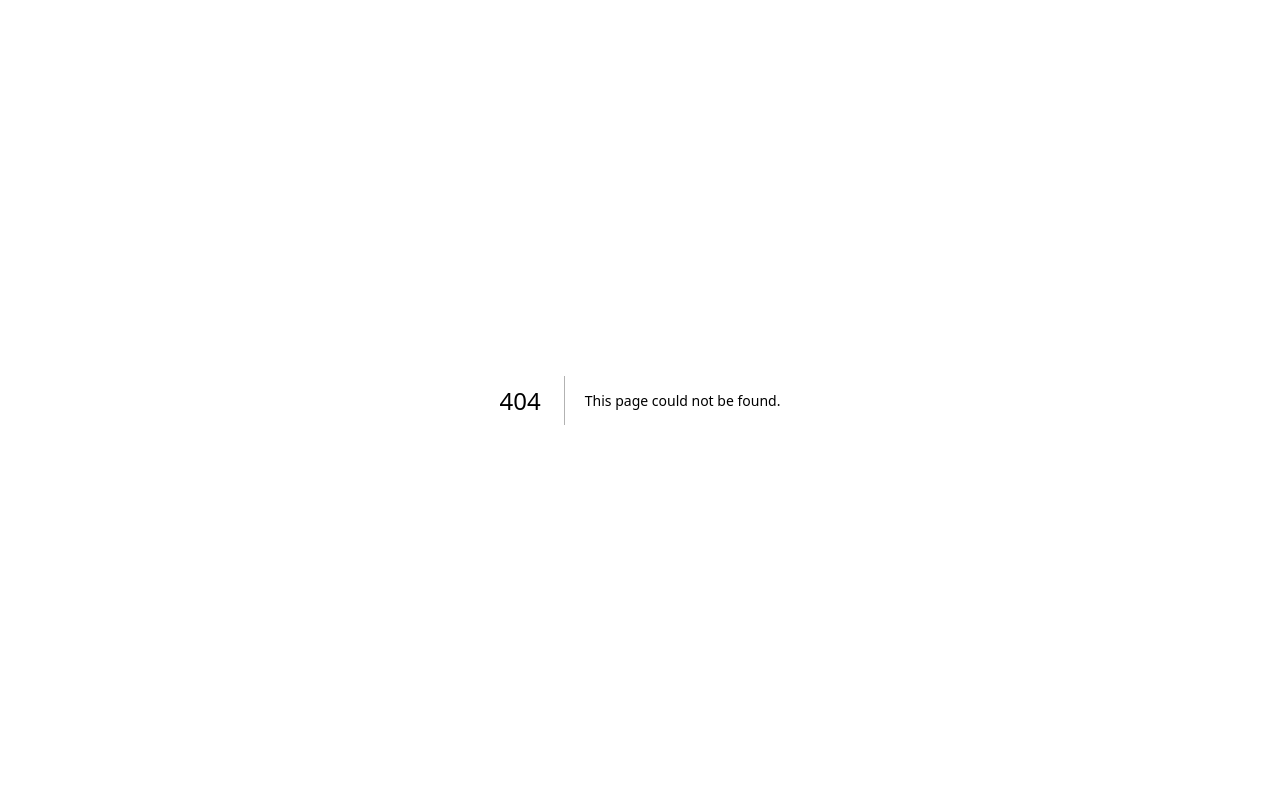
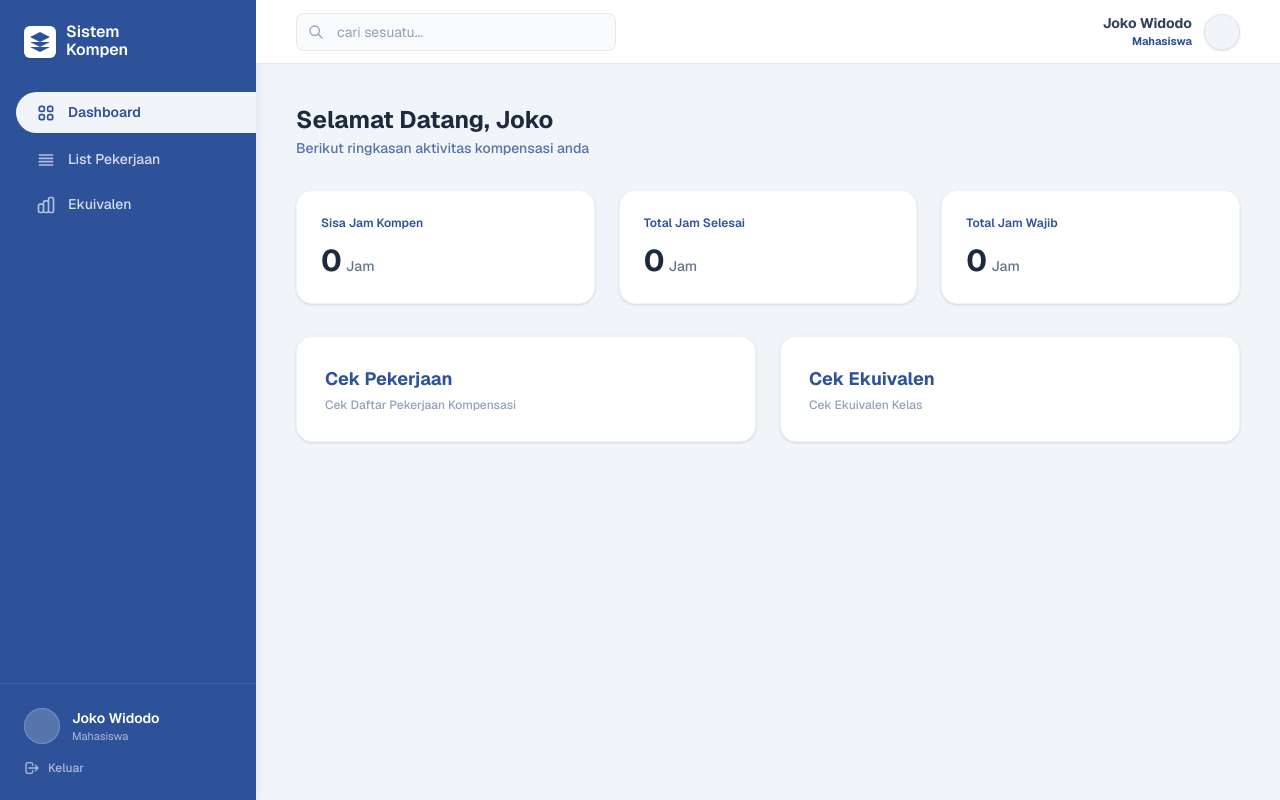
Before and after one commit to Akbarrama447/nextJS_kompensasi_bebas_masalah, a Next.js app: page /dashboard/mahasiswa in a window 1280 px wide. Before the commit this address had no page. Built offline with nearby package versions, Linux system fonts and the light colour scheme.

Commit message:
feat: menambah folder dashboard mahasiswa

```diff
--- /dev/null
+++ b/src/app/dashboard/mahasiswa/page.tsx
@@ -0,0 +1,144 @@
+export default function DashboardMahasiswa() {
+  return (
+    // Background utama menggunakan warna Slate terang agar menyatu dengan patahan menu
+    <div className="flex min-h-screen bg-[#f1f5f9] font-sans antialiased text-slate-900">
+
+      {/* ================= SIDEBAR ================= */}
+      <aside className="w-64 bg-[#2e5299] text-white flex flex-col shadow-lg">
+        {/* Logo Section */}
+        <div className="flex items-center gap-2.5 p-6 mb-2">
+          <div className="bg-white p-1 rounded-md shadow-sm">
+            <svg className="w-6 h-6 text-[#2e5299]" fill="currentColor" viewBox="0 0 24 24">
+              <path d="M12 2L2 7l10 5 10-5-10-5zM2 17l10 5 10-5M2 12l10 5 10-5" />
+            </svg>
+          </div>
+          <div className="flex flex-col">
+            <span className="text-base font-semibold leading-none">Sistem</span>
+            <span className="text-base font-semibold leading-tight">Kompen</span>
+          </div>
+        </div>
+
+        {/* Navigation Menu */}
+        <nav className="flex-1">
+          {/* Dashboard - Menu Aktif */}
+          <div className="flex items-center gap-3 bg-[#f1f5f9] text-[#2e5299] ml-4 py-2.5 px-5 rounded-l-full mb-1">
+            <svg className="w-5 h-5" fill="none" stroke="currentColor" viewBox="0 0 24 24">
+              <path strokeLinecap="round" strokeLinejoin="round" strokeWidth="2" d="M4 6a2 2 0 012-2h2a2 2 0 012 2v2a2 2 0 01-2 2H6a2 2 0 01-2-2V6zM14 6a2 2 0 012-2h2a2 2 0 012 2v2a2 2 0 01-2 2h-2a2 2 0 01-2-2V6zM4 16a2 2 0 012-2h2a2 2 0 012 2v2a2 2 0 01-2 2H6a2 2 0 01-2-2v-2zM14 16a2 2 0 012-2h2a2 2 0 012 2v2a2 2 0 01-2 2h-2a2 2 0 01-2-2v-2z" />
+            </svg>
+            <span className="font-semibold text-[14px]">Dashboard</span>
+          </div>
+
+          {/* List Pekerjaan */}
+          <div className="flex items-center gap-3 px-9 py-3 text-white/80 hover:text-white transition-colors cursor-pointer">
+            <svg className="w-5 h-5 opacity-80" fill="none" stroke="currentColor" viewBox="0 0 24 24">
+              <path strokeLinecap="round" strokeLinejoin="round" strokeWidth="2" d="M4 6h16M4 10h16M4 14h16M4 18h16" />
+            </svg>
+            <span className="font-medium text-[14px]">List Pekerjaan</span>
+          </div>
+
+          {/* Ekuivalen */}
+          <div className="flex items-center gap-3 px-9 py-3 text-white/80 hover:text-white transition-colors cursor-pointer">
+            <svg className="w-5 h-5 opacity-80" fill="none" stroke="currentColor" viewBox="0 0 24 24">
+              <path strokeLinecap="round" strokeLinejoin="round" strokeWidth="2" d="M9 19v-6a2 2 0 00-2-2H5a2 2 0 00-2 2v6a2 2 0 002 2h2a2 2 0 002-2zm0 0V9a2 2 0 012-2h2a2 2 0 012 2v10m-6 0a2 2 0 002 2h2a2 2 0 002-2m0 0V5a2 2 0 012-2h2a2 2 0 012 2v14a2 2 0 01-2 2h-2a2 2 0 01-2-2z" />
+            </svg>
+            <span className="font-medium text-[14px]">Ekuivalen</span>
+          </div>
+        </nav>
+
+        {/* User Footer Sidebar */}
+        <div className="p-6 border-t border-white/10">
+          <div className="flex items-center gap-3 mb-4">
+            <div className="w-9 h-9 rounded-full bg-white/20 border border-white/20"></div>
+            <div className="flex flex-col">
+              <span className="text-sm font-semibold text-white">Joko Widodo</span>
+              <span className="text-[11px] text-white/60">Mahasiswa</span>
+            </div>
+          </div>
+          <button className="flex items-center gap-2 text-white/60 hover:text-white text-xs font-medium transition-colors">
+            <svg className="w-4 h-4" fill="none" stroke="currentColor" viewBox="0 0 24 24">
+              <path strokeLinecap="round" strokeLinejoin="round" strokeWidth="2" d="M17 16l4-4m0 0l-4-4m4 4H7m6 4v1a3 3 0 01-3 3H6a3 3 0 01-3-3V7a3 3 0 013-3h4a3 3 0 013 3v1" />
+            </svg>
+            Keluar
+          </button>
+        </div>
+      </aside>
+
+      {/* ================= MAIN CONTENT ================= */}
+      <main className="flex-1 flex flex-col">
+        {/* Navbar */}
+        <header className="bg-white h-16 px-10 flex items-center justify-between border-b border-slate-200">
+
+          {/* SEARCH BAR */}
+          <div className="relative w-80 group">
+            <div className="absolute inset-y-0 left-0 pl-3 flex items-center pointer-events-none">
+              <svg className="w-4 h-4 text-slate-400 group-focus-within:text-[#2e5299] transition-colors" fill="none" stroke="currentColor" viewBox="0 0 24 24">
+                <path strokeLinecap="round" strokeLinejoin="round" strokeWidth="2" d="M21 21l-6-6m2-5a7 7 0 11-14 0 7 7 0 0114 0z" />
+              </svg>
+            </div>
+            <input
+              type="text"
+              placeholder="cari sesuatu..."
+              className="w-full bg-slate-50 border border-slate-200 text-sm text-slate-600 rounded-lg pl-10 pr-4 py-2 outline-none focus:ring-1 focus:ring-[#2e5299]/30 focus:border-[#2e5299]/50 transition-all placeholder:text-slate-400"
+            />
+          </div>
+
+          <div className="flex items-center gap-3">
+            <div className="flex flex-col text-right">
+              <span className="text-sm font-bold text-slate-700">Joko Widodo</span>
+              <span className="text-[11px] text-[#2e5299] font-bold">Mahasiswa</span>
+            </div>
+            <div className="w-9 h-9 rounded-full bg-slate-100 border border-slate-200 shadow-sm"></div>
+          </div>
+        </header>
+
+        {/* Content Section */}
+        <div className="p-10 max-w-6xl">
+          <div className="mb-8">
+            <h2 className="text-2xl font-bold text-slate-800 mb-0.5">Selamat Datang, Joko</h2>
+            <p className="text-sm text-[#2e5299] font-medium opacity-80">Berikut ringkasan aktivitas kompensasi anda</p>
+          </div>
+
+          {/* Grid Statistik */}
+          <div className="grid grid-cols-3 gap-6 mb-8">
+            <div className="bg-white p-6 rounded-2xl shadow-sm border border-slate-100">
+              <p className="text-[#2e5299] font-semibold text-xs mb-3">Sisa Jam Kompen</p>
+              <div className="flex items-baseline gap-1">
+                <span className="text-3xl font-bold text-slate-800">0</span>
+                <span className="text-sm font-medium text-slate-500">Jam</span>
+              </div>
+            </div>
+
+            <div className="bg-white p-6 rounded-2xl shadow-sm border border-slate-100">
+              <p className="text-[#2e5299] font-semibold text-xs mb-3">Total Jam Selesai</p>
+              <div className="flex items-baseline gap-1">
+                <span className="text-3xl font-bold text-slate-800">0</span>
+                <span className="text-sm font-medium text-slate-500">Jam</span>
+              </div>
+            </div>
+
+            <div className="bg-white p-6 rounded-2xl shadow-sm border border-slate-100">
+              <p className="text-[#2e5299] font-semibold text-xs mb-3">Total Jam Wajib</p>
+              <div className="flex items-baseline gap-1">
+                <span className="text-3xl font-bold text-slate-800">0</span>
+                <span className="text-sm font-medium text-slate-500">Jam</span>
+              </div>
+            </div>
+          </div>
+
+          {/* Action Cards */}
+          <div className="grid grid-cols-2 gap-6">
+            <div className="bg-white p-7 rounded-2xl shadow-sm border border-slate-100 hover:border-[#2e5299]/30 transition-all cursor-pointer group">
+              <h3 className="text-[#2e5299] font-bold text-lg mb-1 group-hover:text-blue-700">Cek Pekerjaan</h3>
+              <p className="text-slate-400 text-xs font-medium">Cek Daftar Pekerjaan Kompensasi</p>
+            </div>
+
+            <div className="bg-white p-7 rounded-2xl shadow-sm border border-slate-100 hover:border-[#2e5299]/30 transition-all cursor-pointer group">
+              <h3 className="text-[#2e5299] font-bold text-lg mb-1 group-hover:text-blue-700">Cek Ekuivalen</h3>
+              <p className="text-slate-400 text-xs font-medium">Cek Ekuivalen Kelas</p>
+            </div>
+          </div>
+        </div>
+      </main>
+    </div>
+  );
+}
```
